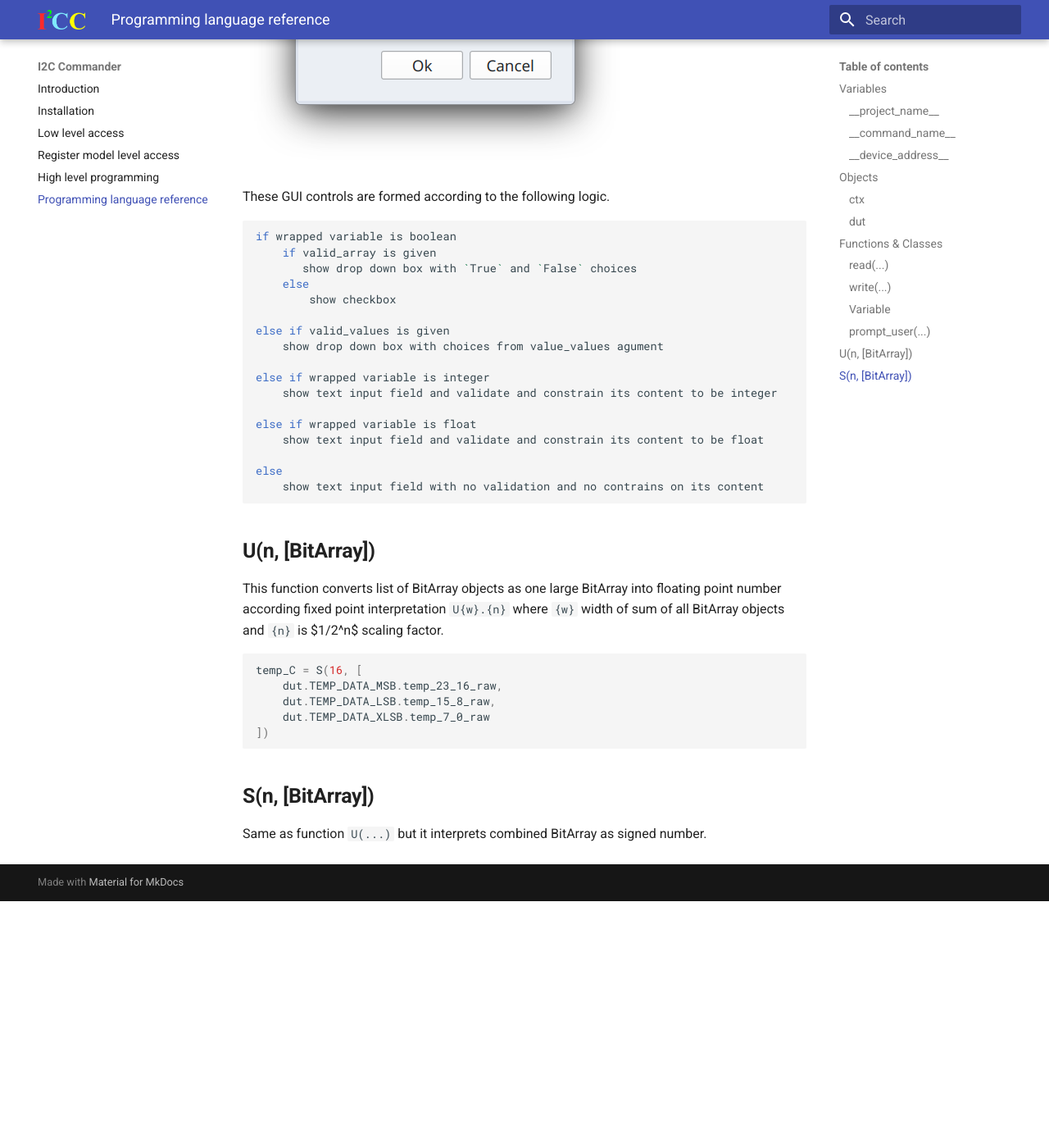
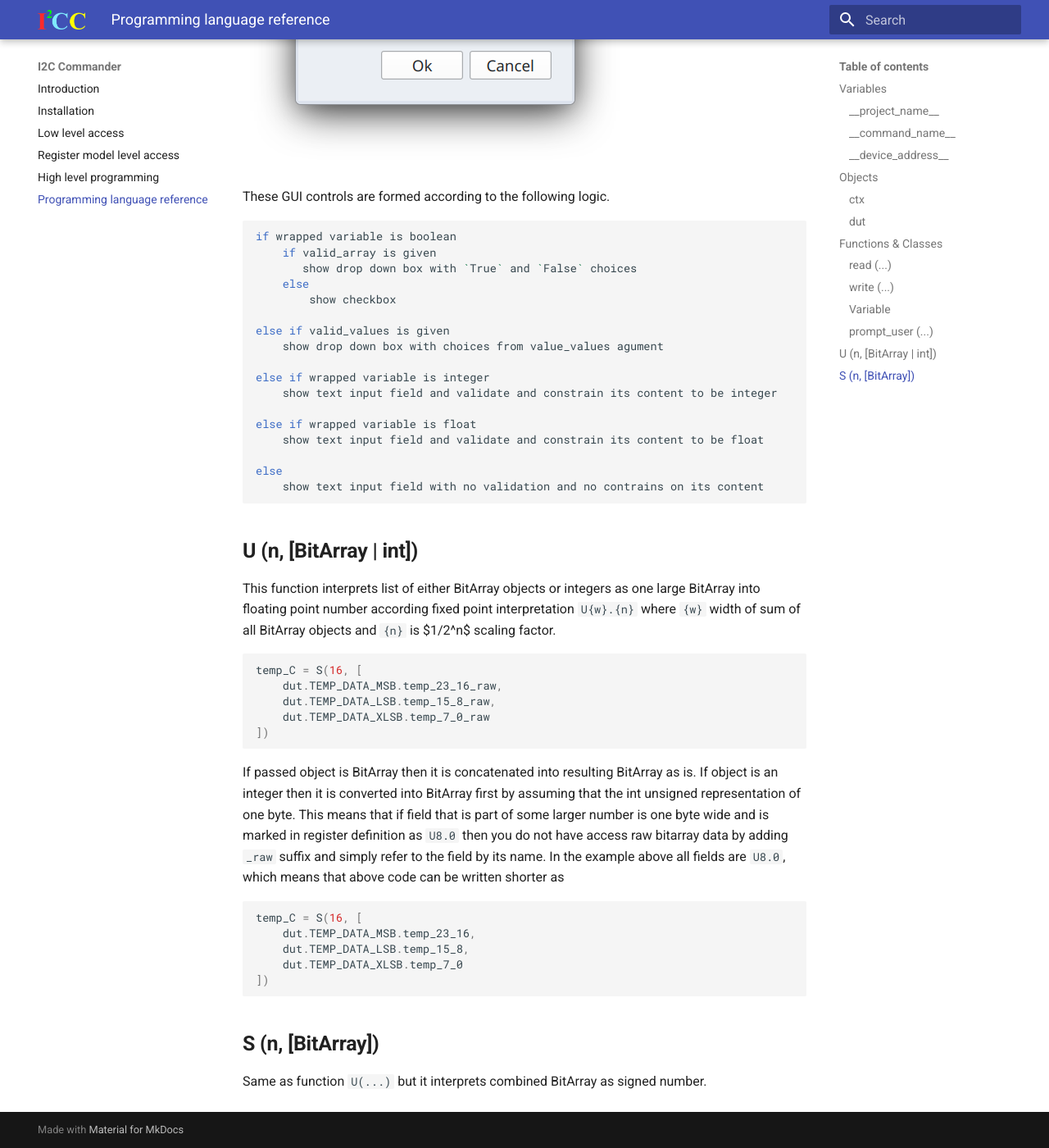
Before and after one commit to priimak/i2cc, an MkDocs documentation site: the page built from docs/prog_ref.md, in a window 1280 px wide and 1400 px high, scrolled down 2925 px. Shown: the whole window at 82% size. Built offline with MkDocs 1.6.1 and Material for MkDocs 9.7.7, drawn with Linux system fonts in a browser that asks for light colours; before the commit the page ends 4024 px from its top, so only the background shows below that; some of the changed text lies outside the part shown.

Commit message:
Updated docs

````diff
--- a/docs/prog_ref.md
+++ b/docs/prog_ref.md
@@ -1,31 +1,32 @@
 # Programming language reference
 
-Language used in the code for custom commands is Python 3.13. Below we describe in
-details additional variables, functions, and objects available to developer of the
-custom commands that aid access to the I2C devices and their registers.
+Language used in the code for custom commands is Python 3.13. Below we describe in details additional variables,
+functions, and objects available to developer of the custom commands that aid access to the I2C devices and their
+registers.
 
 ## Variables
 
 ### **\_\_project_name\_\_**
+
 Variable that holds name of the current project.
 
 ### **\_\_command_name\_\_**
+
 Variable that holds name of the command that is executing.
 
 ### **\_\_device_address\_\_**
+
 Integer variable that holds i2c device address as selected in the GUI.
 
 ## Objects
 
 ### **ctx**
 
-Context object that persists across the project session. Project session refers to a
-time duration when a given project is active. That is for example from the moment
-application starts and previously loaded project is loaded again until either application
-closes or user opens another project. Context object can be used to store arbitrary
-variables and functions which become available to all defined custom commands. Assigning
-arbitrary variable in the context `ctx` creates it and attempts to access variable before it is being
-assigned return `None`.
+Context object that persists across the project session. Project session refers to a time duration when a given project
+is active. That is for example from the moment application starts and previously loaded project is loaded again until
+either application closes or user opens another project. Context object can be used to store arbitrary variables and
+functions which become available to all defined custom commands. Assigning arbitrary variable in the context `ctx`
+creates it and attempts to access variable before it is being assigned return `None`.
 
 ```python
 ctx.OSR = [1, 2, 4, 8, 16, 32, 64]
@@ -33,41 +34,38 @@
 
 ### **dut**
 
-_Device Under Test_ (aka DUT) object that use to access register and theirs field as defined in
-the _RegList_. For example
+_Device Under Test_ (aka DUT) object that use to access register and theirs field as defined in the _RegList_. For
+example
 
 ```python
-dut.OSR_CONFIG # the whole register
-dut.OSR_CONFIG.osr_p # field osr_p in the OSR_CONFIG register
+dut.OSR_CONFIG  # the whole register
+dut.OSR_CONFIG.osr_p  # field osr_p in the OSR_CONFIG register
 ```
 
-Normal register fields are always interpreted as number according the fixed point number
-definition in the register model in RegList. To access raw BitArray for a given field
-append `_raw` prefix.
+Normal register fields are always interpreted as number according the fixed point number definition in the register
+model in RegList. To access raw BitArray for a given field append `_raw` prefix.
 
 ```python
-dut.OSR_CONFIG.osr_p_raw # returns raw BitArray object for a field osr_p
+dut.OSR_CONFIG.osr_p_raw  # returns raw BitArray object for a field osr_p
 ```
 
 ## Functions & Classes
 
-### **read(...)**
+### **read (...)**
 
-This function takes register as an argument, reads register value from the connected device
-and updates register with read value. The reason we want to do that is because any register
-in the `dut` object are in memory objects that hold last read or a default value. Calling this
-function allows us to update register object in memory with register value as it is present
-in the I2C device. This function returns None.
+This function takes register as an argument, reads register value from the connected device and updates register with
+read value. The reason we want to do that is because any register in the `dut` object are in memory objects that hold
+last read or a default value. Calling this function allows us to update register object in memory with register value as
+it is present in the I2C device. This function returns None.
 
 ```python
 read(dut.OSR_CONFIG)
 ```
 
+### **write (...)**
 
-### **write(...)**
-
-This function take register as an argument and writes its in-memory content into the
-corresponding register on connected I2C device. This function returns None.
+This function take register as an argument and writes its in-memory content into the corresponding register on connected
+I2C device. This function returns None.
 
 ```python
 write(dut.OSR_CONFIG)
@@ -75,25 +73,23 @@
 
 ### **Variable**
 
-Class `Variable` is a wrapper over any regular python variable that adds various metadata
-that is used to build GUI dialog when method `prompt_user(...)` is called. Its first
-argument is value that is to be wrapped inside of this class. Other two arguments
-are optional
+Class `Variable` is a wrapper over any regular python variable that adds various metadata that is used to build GUI
+dialog when method `prompt_user(...)` is called. Its first argument is value that is to be wrapped inside of this class.
+Other two arguments are optional
 
-* `valid_values` - array of possible values which can be assigned to the value contained
-    inside. If not given, then any value can later be assigned to variable inside.
+* `valid_values` - array of possible values which can be assigned to the value contained inside. If not given, then any
+  value can later be assigned to variable inside.
 * `name` - user-friendly name associated with this variable.
 
 ```python
 Variable(1, valid_values=[1, 2, 4, 8, 16], name="Sampling rate")
 ```
 
-### **prompt_user(...)**
+### **prompt_user (...)**
 
-Given its arguments, which are one or more instances of `Variable` (see above) constructs
-and presents GUI input dialog to the user. If user clicks `Ok` button in the dialog, then it
-returns n-tuple of values selected by the user in the order in which `Variable` objects
-were passed to this function.
+Given its arguments, which are one or more instances of `Variable` (see above) constructs and presents GUI input dialog
+to the user. If user clicks `Ok` button in the dialog, then it returns n-tuple of values selected by the user in the
+order in which `Variable` objects were passed to this function.
 
 ```python
 a, b, c, d = prompt_user(
@@ -130,11 +126,11 @@
     show text input field with no validation and no contrains on its content
 ```
 
-## **U(n, [BitArray])**
+## **U (n, [BitArray | int])**
 
-This function converts list of BitArray objects as one large BitArray into floating point
-number according fixed point interpretation `U{w}.{n}` where `{w}` width of sum of all
-BitArray objects and `{n}` is $1/2^n$ scaling factor.
+This function interprets list of either BitArray objects or integers as one large BitArray into floating point number
+according fixed point interpretation `U{w}.{n}` where `{w}` width of sum of all BitArray objects and `{n}` is $1/2^n$
+scaling factor.
 
 ```python
 temp_C = S(16, [
@@ -144,6 +140,20 @@
 ])
 ```
 
-## **S(n, [BitArray])**
+If passed object is BitArray then it is concatenated into resulting BitArray as is. If object is an integer then it is
+converted into BitArray first by assuming that the int unsigned representation of one byte. This means that if field
+that is part of some larger number is one byte wide and is marked in register definition as `U8.0` then you do not have
+access raw bitarray data by adding `_raw` suffix and simply refer to the field by its name. In the example above all
+fields are `U8.0`, which means that above code can be written shorter as
+
+```python
+temp_C = S(16, [
+    dut.TEMP_DATA_MSB.temp_23_16,
+    dut.TEMP_DATA_LSB.temp_15_8,
+    dut.TEMP_DATA_XLSB.temp_7_0
+])
+```
+
+## **S (n, [BitArray])**
 
 Same as function `U(...)` but it interprets combined BitArray as signed number.
````
Also changed, not shown: docs/high_level_i2c.md (+21 -9 lines).
